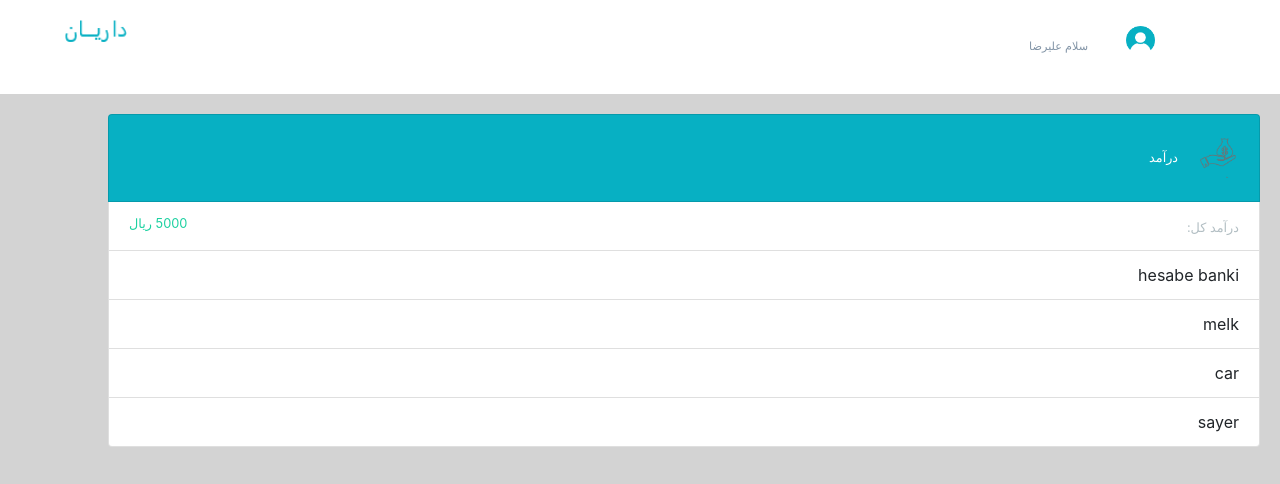
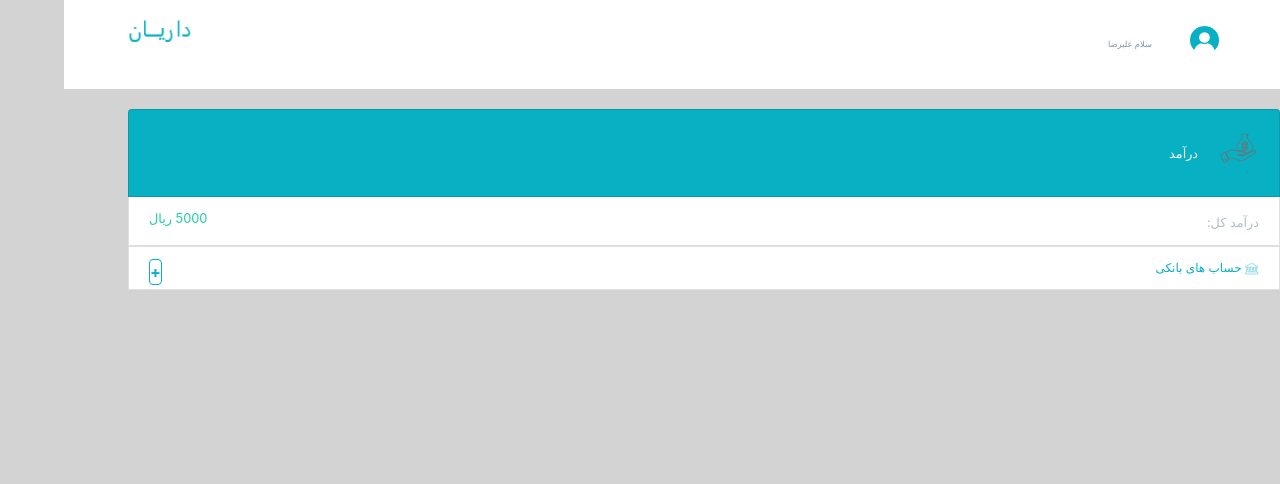
Before and after one commit to Mahsa-nvr/mobile-webapp, a React (Create React App) app: page / in a window 1280 px wide. Shown: the top 484 px of the page. Built offline with nearby package versions, Linux system fonts and the light colour scheme.

Commit message:
detail of income page

```diff
--- a/src/components/ListItem/ListItem.css
+++ b/src/components/ListItem/ListItem.css
@@ -0,0 +1,28 @@
+.income_list {
+    margin: 20px ;
+    width: 90%;
+    border-radius: 2%;
+    background-color: white;
+}
+.income_list_group {
+    padding-right: 0;
+}
+.header {
+    color:#07b0c3;
+    font-size: 12px;
+}
+.list_btn {
+    color: #07b0c3;
+    background-color:white;
+    border: 1px solid  #07b0c3;
+    font-weight: bold;
+    padding: 0 0.3% 0.0% 0.3%;
+}
+.list_btn:hover {
+    background-color:white;
+    color: #07b0c3;
+    border: 1px solid  #07b0c3;
+}
+.base_list_btn {
+    float: left;
+}
--- a/src/components/ListItem/ListItem.js
+++ b/src/components/ListItem/ListItem.js
@@ -0,0 +1,24 @@
+import React from 'react';
+import {  ListGroupItem, Button } from 'reactstrap';
+
+import bankAccount from './../../assets/icons/secondIcons/bankAccount.png'
+
+//css
+import './ListItem.css'
+
+class ListItem extends React.Component {
+    render() {
+        return (
+            <div >
+
+                    <ListGroupItem className="income_list_group_item header"><img src={bankAccount} alt=""/> حساب های بانکی  <div className="base_list_btn"><Button className="list_btn">+</Button></div></ListGroupItem>
+                    {/* <ListGroupItem className="income_list_group_item">melk</ListGroupItem>
+                    <ListGroupItem className="income_list_group_item">car</ListGroupItem>
+                    <ListGroupItem className="income_list_group_item">sayer</ListGroupItem> */}
+
+            </div>
+        )
+    }
+}
+
+export default ListItem;
--- a/src/veiw/IncomePage/IncomePage.css
+++ b/src/veiw/IncomePage/IncomePage.css
@@ -2,6 +2,7 @@
     height: 100vh;
     display: flex;
     flex-direction: column;
+    align-items: center;
 }
 
 .income_list {
@@ -9,9 +10,12 @@
     width: 90%;
     border-radius: 2%;
     background-color: white;
+
 }
 .income_list_group {
     padding-right: 0;
+
+
 }
 .income_list_group_item {
   text-align: right;
--- a/src/veiw/IncomePage/IncomePage.js
+++ b/src/veiw/IncomePage/IncomePage.js
@@ -5,7 +5,8 @@ import { ListGroup, ListGroupItem } from 'reactstrap';
 
 //components
 import Header from './../../components/Header/Header';
-// import ToggleBtn from './../../components/Cruds/ToggleBtn/ToggleBtn';
+import ListItem from './../../components/ListItem/ListItem';
+
 
 class IncomePage extends React.Component {
 render() {
@@ -16,10 +17,8 @@ render() {
                <ListGroup className="income_list_group">
                  <ListGroupItem className="income_list_group_item title"><img src={daramad} height={40} alt=""/><span className="title_list">درآمد</span></ListGroupItem>
                  <ListGroupItem className="income_list_group_item"><span className="title_whole">درآمد کل:</span><span className="title_amount">5000 ریال</span></ListGroupItem>
-                 <ListGroupItem className="income_list_group_item">hesabe banki</ListGroupItem>
-                 <ListGroupItem className="income_list_group_item">melk</ListGroupItem>
-                 <ListGroupItem className="income_list_group_item">car</ListGroupItem>
-                 <ListGroupItem className="income_list_group_item">sayer</ListGroupItem>
+
+                 <ListItem />
               </ListGroup>
               </div>
             </div>
```
Also changed, not shown: src/assets/icons/secondIcons/bankAccount.png (added).
